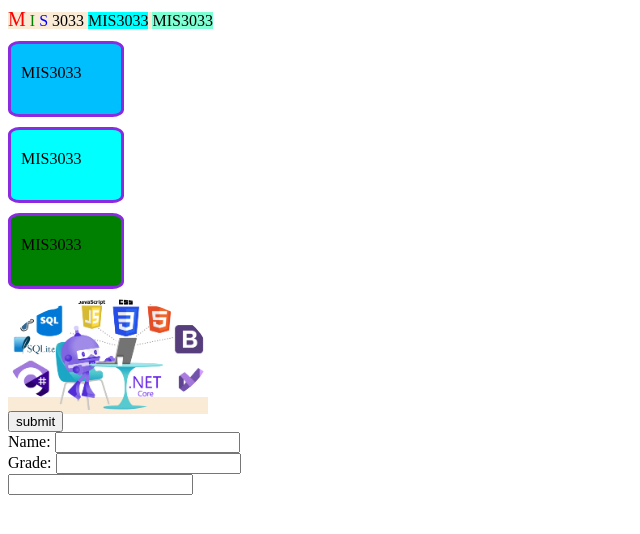
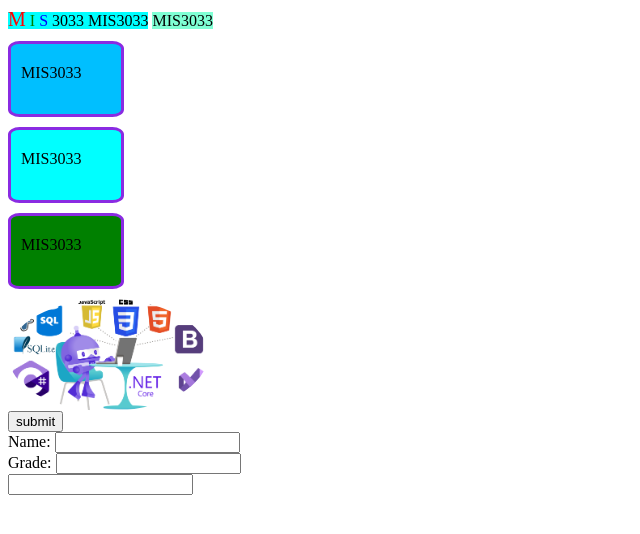
Before and after one commit to Jordan-Landry/Jordan-Landry.github.io, a plain HTML site: page 1004/index.html in a window 1280 px wide. Shown: the whole page, without its empty margins (0-640 px from the left). Drawn offline with Linux system fonts and the light colour scheme.

Commit message:
1004 lecture code

```diff
--- a/1004/index.html
+++ b/1004/index.html
@@ -1,7 +1,7 @@
 <html>
 
 <head>
-    <link rel="icon" href="img/cs.png"/>
+    <link rel="icon" href="img/cs.png" />
     <title>MIS3033 Jordan Landry October 4</title>
 
     <style>
@@ -12,34 +12,35 @@
             border-width: 3px;
             border-color: blueviolet;
             border-radius: 10%;
-            margin-top:10px;
-            margin-bottom:10px;
-            padding-top:20px;
-            padding-left:10px;
+            margin-top: 10px;
+            margin-bottom: 10px;
+            padding-top: 20px;
+            padding-left: 10px;
         }
     </style>
 
 </head>
 
 <body>
-    <span style="background-color:antiquewhite; width: 100px; height: 50px;">
+    <span style="background-color:aqua; width: 100px; height: 50px;">
         <span style="color:red; font-size:20px;">M</span>
         <span style="color:green;">I</span>
         <span style="color:blue;">S</span>
         3033
+        </span>
 
         <span style="background-color:aqua;">MIS3033</span>
         <span style="background-color:aquamarine;">MIS3033</span>
 
-    <div class="divstyle1" style="background-color:deepskyblue;" >
+        <div class="divstyle1" style="background-color:deepskyblue;">
             MIS3033
         </div>
 
         <div class="divstyle1" style="background-color:aqua">MIS3033</div>
-    <div class="divstyle1"  style="background-color:green">MIS3033</div>
+        <div class="divstyle1" style="background-color:green">MIS3033</div>
 
 
-        <img src="img/MIS3033logo.png"style="width:200px;border-radius:50%;"/>
+        <img src="img/MIS3033logo.png" style="width:200px;border-radius:50%;" />
 
         <div>
             <button>submit</button>
```
Lines whose indentation alone changed are shown as unchanged.
